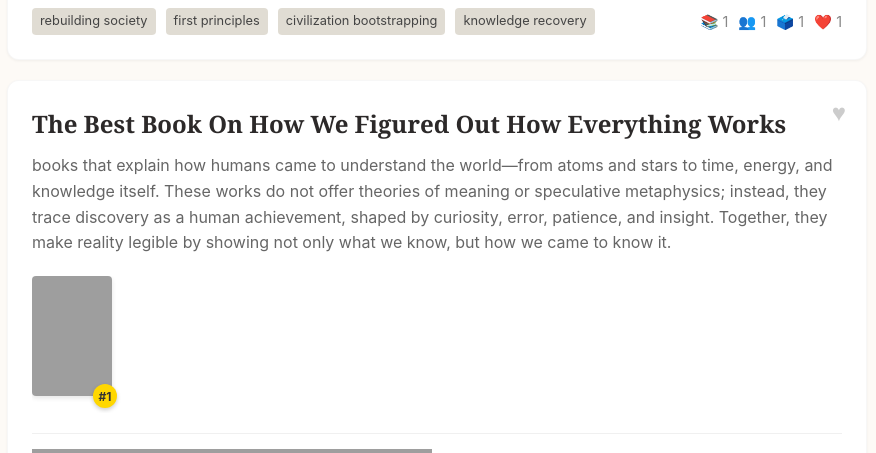
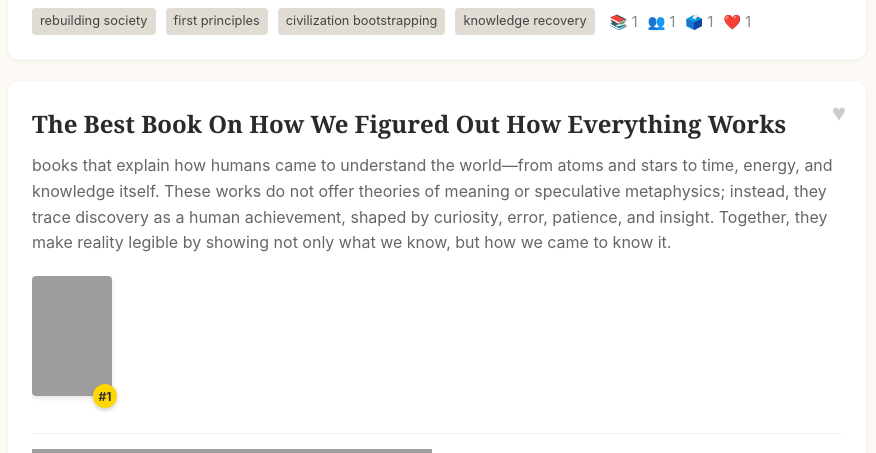
Before and after one commit to shoaib-inamdar/TheBestBookOn.com, a FastAPI app: page / in a window 1280 px wide. Shown: the part 983-1436 px from the top of the page, without its empty margins (203-1079 px from the left). Run offline with FastAPI, Linux system fonts and the light colour scheme; grey boxes are pictures that could not be loaded.

Commit message:
fix: copilot suggestion covered

```diff
--- a/static/style.css
+++ b/static/style.css
@@ -513,7 +513,7 @@ textarea:focus {
     flex-wrap: wrap;
 }
 
-.creator-info span{
+.creator-info span {
     display: flex;
     align-items: center;
     gap: 5px;
@@ -535,13 +535,16 @@ textarea:focus {
     gap: 5px;
     flex-wrap: nowrap;
     align-items: center;
-    flex:1;
     min-width: 40%;
-    overflow-x: scroll;
+    overflow-x: auto;
     position: relative;
+    scrollbar-width: thin;
+    scrollbar-color: rgba(0, 0, 0, 0.35) transparent;
 }
 
-
+.prompt-tags-container a{
+    flex-shrink: 0;
+}
 
 .stats-group {
     display: flex;
```
